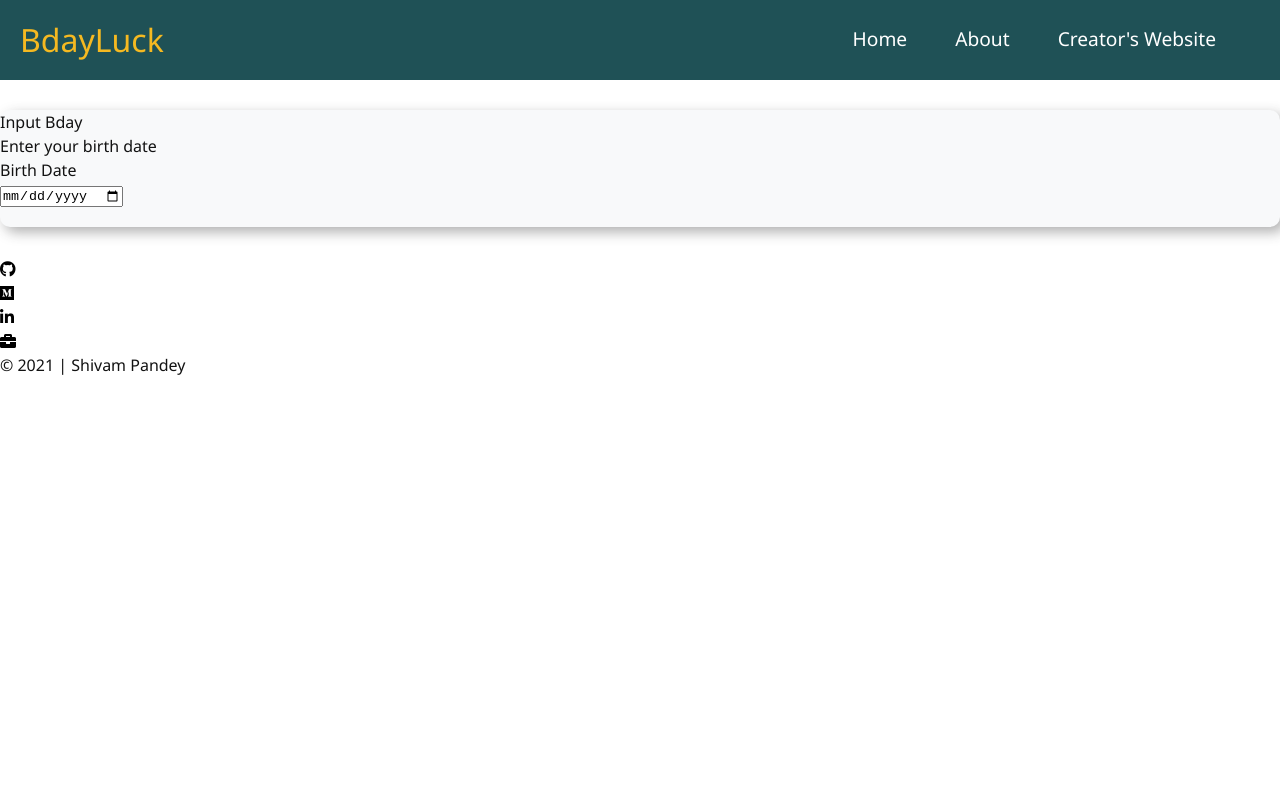
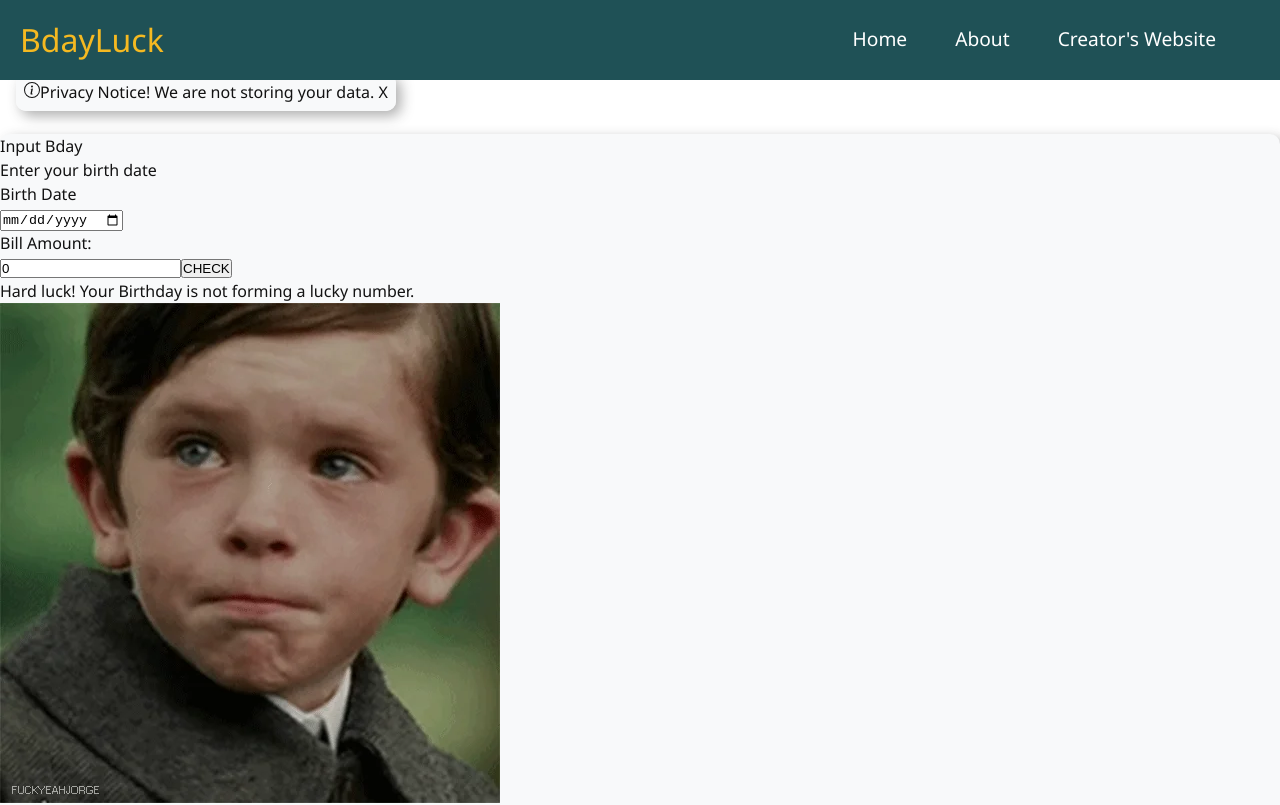
Before and after one commit to SJTGSHIVAM/bday_luck_mark11, a React (Create React App) app: page /bdayluck in a window 1280 px wide. Shown: the top 805 px of the page. Built offline with nearby package versions, Linux system fonts and the light colour scheme; no server answers.

Commit message:
feat:Privacy notice added

```diff
--- a/package.json
+++ b/package.json
@@ -14,6 +14,7 @@
     "axios": "^0.21.1",
     "react": "^17.0.2",
     "react-dom": "^17.0.2",
+    "react-icons": "^4.2.0",
     "react-router-dom": "^5.2.0",
     "react-scripts": "4.0.3",
     "typescript": "^4.1.2",
--- a/src/components/BdayLuck/BdayLuck.tsx
+++ b/src/components/BdayLuck/BdayLuck.tsx
@@ -1,7 +1,27 @@
 import { useState } from "react";
+import Giphy from "../Giphy";
+import PrivacyNotice from "../PrivacyNotice";
 import "./BdayLuck.css";
 const BdayLuck = () => {
+  const [billAmount, setBillAmount] = useState<number>(0);
+  const [isLucky, setIsLucky] = useState(true);
+
+  const validateAmount = (e: number): boolean => isNaN(e) || e < 1;
+
+  const onBillAmountChange = (
+    event: React.ChangeEvent<HTMLInputElement>
+  ): void => {
+    const billAmt = parseFloat(event.target.value);
+
+    if (validateAmount(billAmt)) {
+      setBillAmount(billAmt);
+      return;
+    }
+  };
   return (
+    <>
+      <PrivacyNotice />
+
       <div className="bcard">
         <header className="head">Input Bday</header>
         <section className="instruction">Enter your birth date</section>
@@ -9,7 +29,21 @@ const BdayLuck = () => {
           <section className="label"> Birth Date</section>
           <input type="date" onChange={() => {}} />
         </label>
+        <label>
+          <section className="label"> Bill Amount:</section>
+          <input
+            type="number"
+            value={billAmount}
+            onChange={onBillAmountChange}
+          />
+        </label>
+        <button>CHECK</button>
+        <section>
+          <span>Hard luck! Your Birthday is not forming a lucky number.</span>
+          <Giphy searchTerm={"sad"} />
+        </section>
       </div>
+    </>
   );
 };
 export default BdayLuck;
--- /dev/null
+++ b/src/components/PrivacyNotice/PrivacyNotice.css
@@ -0,0 +1,10 @@
+.smallcard {
+  background-color: #f8f9fa;
+  margin: 1rem 1rem 1rem 1rem;
+  border-radius: 10px;
+  padding: 0.5rem;
+  box-shadow: 5px 5px 13px 0px rgba(50, 50, 50, 0.39);
+}
+.crossbox {
+  background-color: beige;
+}
--- /dev/null
+++ b/src/components/PrivacyNotice/PrivacyNotice.tsx
@@ -0,0 +1,35 @@
+import { useState } from "react";
+
+import { BsInfoCircleFill, BsInfoCircle } from "react-icons/bs";
+const PrivacyNotice = () => {
+  const [privacyNoticeVisible, setPrivacyNoticeVisible] = useState(false);
+
+  return (
+    <span className="smallcard">
+      {privacyNoticeVisible ? (
+        <BsInfoCircleFill
+          onClick={() => {
+            setPrivacyNoticeVisible(false);
+          }}
+        />
+      ) : (
+        <>
+          <span>
+            <BsInfoCircle />
+          </span>
+          <span>Privacy Notice! We are not storing your data.</span>
+          <span
+            className="crossbox"
+            onClick={() => {
+              setPrivacyNoticeVisible(true);
+            }}
+          >
+            {" "}
+            X{" "}
+          </span>
+        </>
+      )}
+    </span>
+  );
+};
+export default PrivacyNotice;
--- /dev/null
+++ b/src/components/PrivacyNotice/index.ts
@@ -0,0 +1,3 @@
+import PrivacyNotice from "./PrivacyNotice";
+
+export default PrivacyNotice;
```
Also changed, not shown: 1 other file (tests, documents, lock files or other folders). Lines whose indentation alone changed are shown as unchanged.
